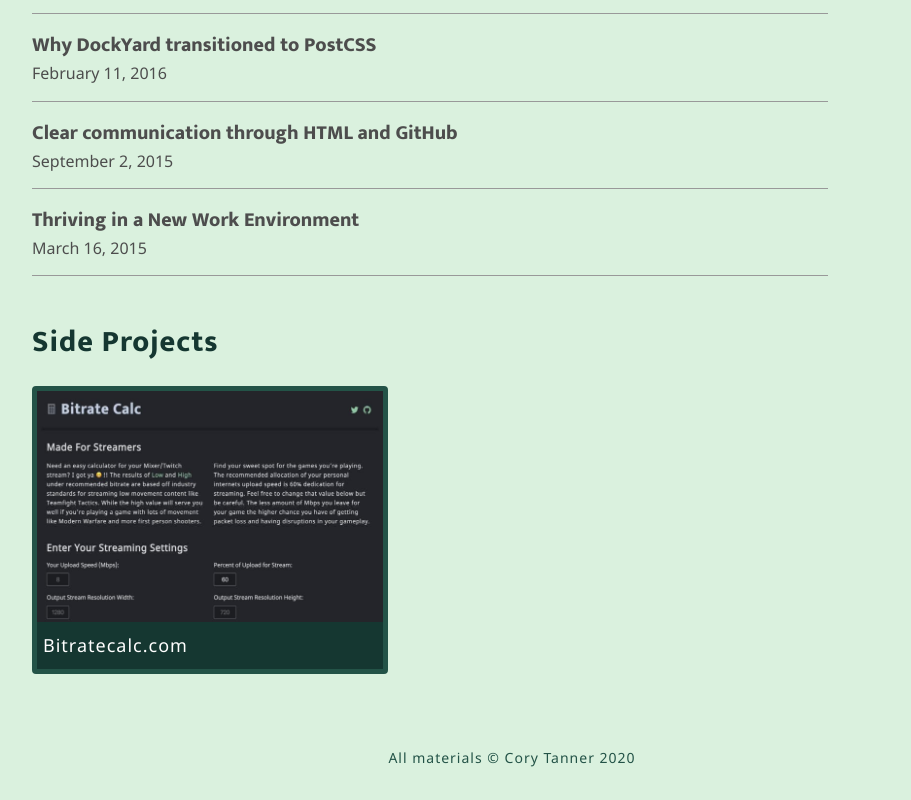
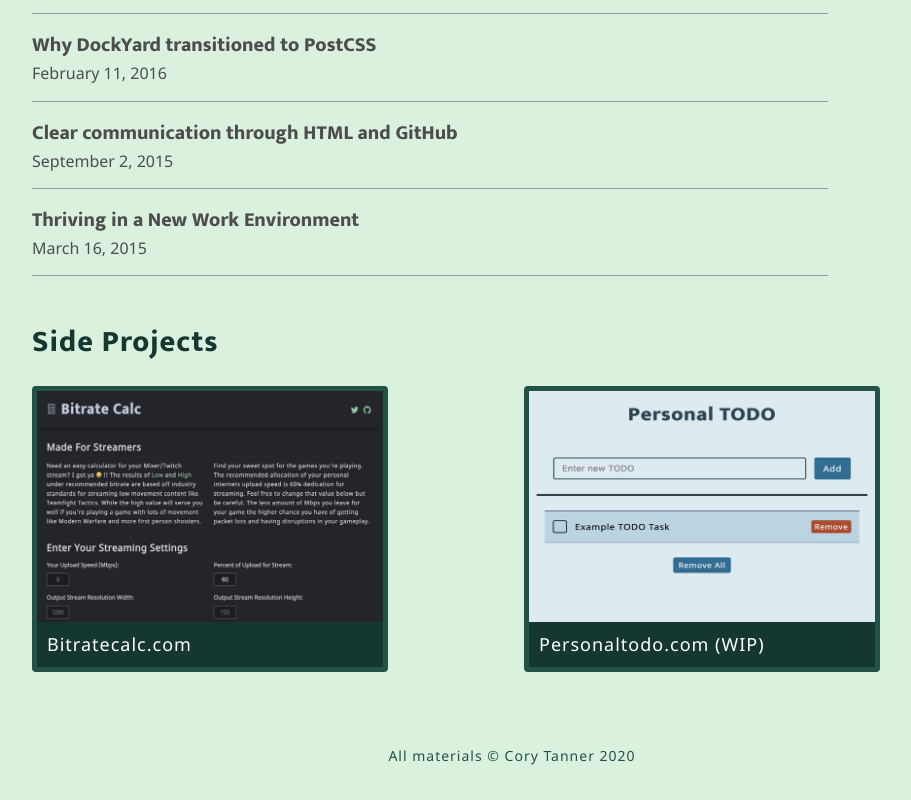
Before and after one commit to cory-tanner/bio, a React (Create React App) app: page / in a window 1280 px wide. Shown: the part 903-1703 px from the top of the page, without its empty margins (128-1039 px from the left). Built offline with nearby package versions, Linux system fonts and the light colour scheme.

Commit message:
Add new project Personaltodo (#36)

```diff
--- a/src/components/main.js
+++ b/src/components/main.js
@@ -63,6 +63,13 @@
         imgURL: './images/bitratecalc.jpg',
         alt: 'Bitrate Calc side project',
         name: 'Bitratecalc.com'
+      },
+      {
+        id: 2,
+        link: 'https://personaltodo.com/',
+        imgURL: './images/personaltodo.jpg',
+        alt: 'Personal TODO side project',
+        name: 'Personaltodo.com (WIP)'
       }
     ]
   }
--- a/src/styles/components/projects.scss
+++ b/src/styles/components/projects.scss
@@ -38,6 +38,6 @@
 }
 
 .projects__link__name {
-  padding: .5em 6px;
+  padding: 8px 10px;
   color: var(--color-white);
 }
```
Also changed, not shown: public/images/personaltodo.jpg (added).
